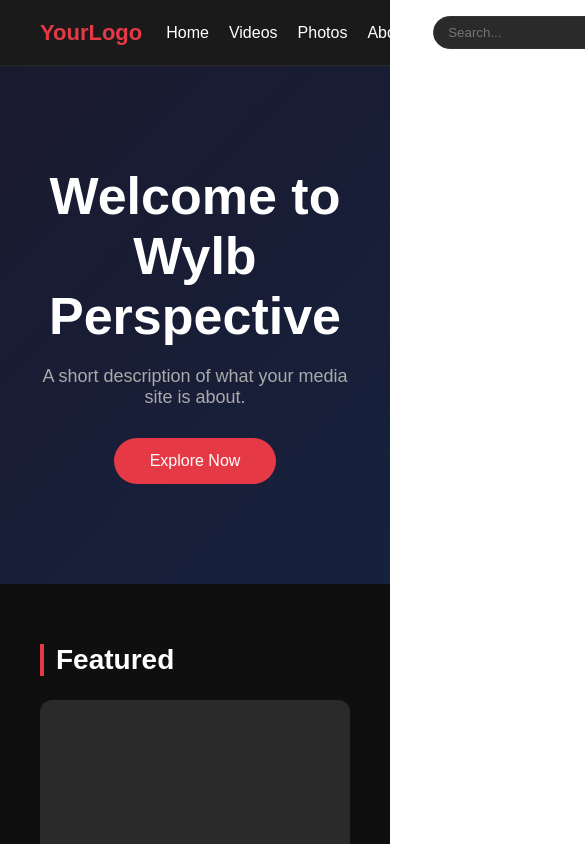
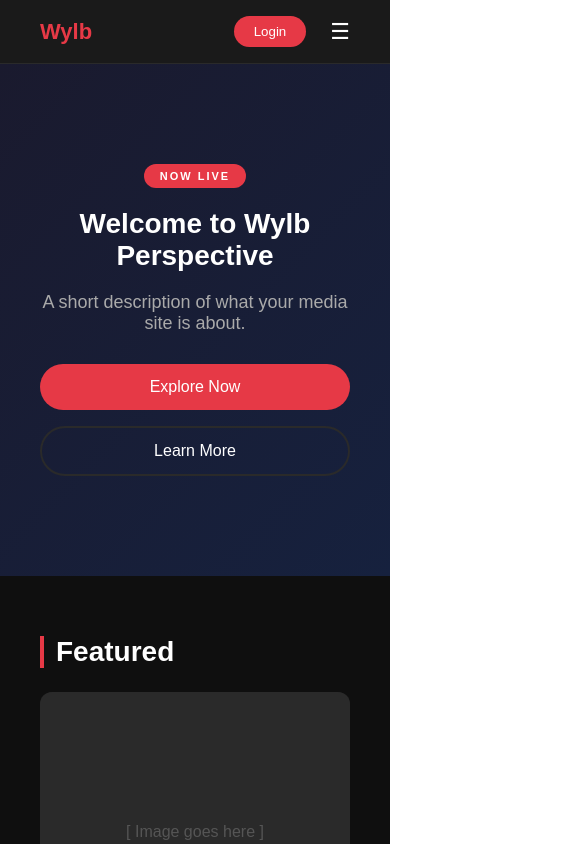
Before and after one commit to aryanpanchal-tech/Wylb-perspective, a React (Vite) app: page / in a window 390 px wide. Shown: the top 844 px of the page, 585 px wide, since content can reach past the window. Built offline with nearby package versions, Linux system fonts and the light colour scheme.

Commit message:
the navbar should now stick to the top as you scroll, nav links should scroll to sections,

```diff
--- a/src/App.css
+++ b/src/App.css
@@ -14,6 +14,9 @@
 
 /* ── NAVBAR ── */
 .navbar {
+  position: sticky;
+  top: 0;
+  z-index: 100;
   display: flex;
   align-items: center;
   gap: 24px;
@@ -31,9 +34,12 @@
   display: flex;
   gap: 20px;
   list-style: none;
-  cursor: pointer;
 }
-.navbar-links li:hover { color: #e63946; }
+.navbar-links a {
+  color: #fff;
+  text-decoration: none;
+}
+.navbar-links a:hover { color: #e63946; }
 .navbar-search {
   padding: 8px 14px;
   border-radius: 20px;
@@ -50,6 +56,14 @@
   border-radius: 20px;
   cursor: pointer;
 }
+.navbar-hamburger {
+  display: none;
+  background: none;
+  border: none;
+  color: #fff;
+  font-size: 22px;
+  cursor: pointer;
+}
 
 /* ── HERO ── */
 .hero {
@@ -62,14 +76,34 @@
   background: linear-gradient(135deg, #1a1a2e, #16213e);
   gap: 20px;
 }
+.hero-tag {
+  display: inline-block;
+  background: #e63946;
+  color: #fff;
+  font-size: 11px;
+  font-weight: 700;
+  letter-spacing: 2px;
+  text-transform: uppercase;
+  padding: 6px 16px;
+  border-radius: 20px;
+}
 .hero-title    { font-size: 52px; font-weight: bold; }
 .hero-subtitle { font-size: 18px; color: #aaa; max-width: 500px; }
-.hero-button {
-  margin-top: 10px;
+.hero-buttons  { display: flex; gap: 16px; margin-top: 10px; }
+.hero-btn-primary {
   padding: 14px 36px;
   background: #e63946;
   color: #fff;
   border: none;
+  border-radius: 30px;
+  font-size: 16px;
+  cursor: pointer;
+}
+.hero-btn-secondary {
+  padding: 14px 36px;
+  background: transparent;
+  color: #fff;
+  border: 2px solid #2a2a2a;
   border-radius: 30px;
   font-size: 16px;
   cursor: pointer;
@@ -109,7 +143,8 @@
   grid-template-columns: repeat(3, 1fr);
   gap: 24px;
 }
-.media-card       { background: #1a1a1a; border-radius: 12px; overflow: hidden; }
+.media-card       { background: #1a1a1a; border-radius: 12px; overflow: hidden; transition: transform 0.2s; }
+.media-card:hover { transform: translateY(-4px); }
 .card-thumbnail   { height: 180px; background: #2a2a2a; display: flex; align-items: center; justify-content: center; color: #555; }
 .card-content     { padding: 16px; display: flex; flex-direction: column; gap: 8px; }
 .card-category    { color: #e63946; font-size: 11px; text-transform: uppercase; letter-spacing: 1px; }
@@ -129,3 +164,34 @@
 .footer-links      { display: flex; gap: 24px; cursor: pointer; }
 .footer-links span:hover { color: #e63946; }
 .footer-copy       { color: #555; font-size: 13px; }
+
+/* ── TABLET ── */
+@media (max-width: 1024px) {
+  .media-grid { grid-template-columns: repeat(2, 1fr); }
+  .featured-card { flex-direction: column; }
+  .featured-thumbnail { width: 100%; }
+  .hero-title { font-size: 36px; }
+}
+
+/* ── MOBILE ── */
+@media (max-width: 640px) {
+  .navbar-links     { display: none; }
+  .navbar-search    { display: none; }
+  .navbar-hamburger { display: block; }
+  .navbar-links.open {
+    display: flex;
+    flex-direction: column;
+    position: absolute;
+    top: 60px;
+    left: 0;
+    right: 0;
+    background: #1a1a1a;
+    padding: 16px;
+    border-bottom: 1px solid #2a2a2a;
+  }
+  .media-grid    { grid-template-columns: 1fr; }
+  .hero-title    { font-size: 28px; }
+  .hero-buttons  { flex-direction: column; width: 100%; }
+  .hero-btn-primary,
+  .hero-btn-secondary { width: 100%; }
+}
--- a/src/components/FeaturedSection.jsx
+++ b/src/components/FeaturedSection.jsx
@@ -1,6 +1,6 @@
 function FeaturedSection() {
   return (
-    <section className="featured">
+    <section className="featured" id="featured">
 
       <h2 className="section-title">Featured</h2>
 
--- a/src/components/Footer.jsx
+++ b/src/components/Footer.jsx
@@ -1,6 +1,6 @@
 function Footer() {
   return (
-    <footer className="footer">
+    <footer className="footer" id="footer">
 
       {/* ── FOOTER LINKS ── */}
       <div className="footer-links">
--- a/src/components/Hero.jsx
+++ b/src/components/Hero.jsx
@@ -1,6 +1,8 @@
 function Hero() {
   return (
-    <section className="hero">
+    <section className="hero" id="hero">
+
+      <span className="hero-tag">Now Live</span>
 
       {/* ── MAIN HEADLINE ── */}
       <h1 className="hero-title">
@@ -12,10 +14,11 @@ function Hero() {
         A short description of what your media site is about.
       </p>
 
-      {/* ── CALL TO ACTION BUTTON ── */}
-      <button className="hero-button">
-        Explore Now
-      </button>
+      {/* ── CALL TO ACTION BUTTONS ── */}
+      <div className="hero-buttons">
+        <button className="hero-btn-primary">Explore Now</button>
+        <button className="hero-btn-secondary">Learn More</button>
+      </div>
 
     </section>
   )
--- a/src/components/MediaGrid.jsx
+++ b/src/components/MediaGrid.jsx
@@ -29,7 +29,7 @@ function MediaCard({ category, title, description }) {
 
 function MediaGrid() {
   return (
-    <section className="media-grid-section">
+    <section className="media-grid-section" id="media">
 
       <h2 className="section-title">Latest Media</h2>
 
--- a/src/components/Navbar.jsx
+++ b/src/components/Navbar.jsx
@@ -1,18 +1,22 @@
+import { useState } from 'react'
+
 function Navbar({ searchQuery, setSearchQuery }) {
+  const [menuOpen, setMenuOpen] = useState(false)
+
   return (
     <nav className="navbar">
 
       {/* ── LOGO ── */}
       <div className="navbar-logo">
-        YourLogo
+        Wylb
       </div>
 
       {/* ── NAVIGATION LINKS ── */}
-      <ul className="navbar-links">
-        <li>Home</li>
-        <li>Videos</li>
-        <li>Photos</li>
-        <li>About</li>
+      <ul className={`navbar-links ${menuOpen ? 'open' : ''}`}>
+        <li><a href="#hero">Home</a></li>
+        <li><a href="#featured">Featured</a></li>
+        <li><a href="#media">Media</a></li>
+        <li><a href="#footer">Contact</a></li>
       </ul>
 
       {/* ── SEARCH BAR ── */}
@@ -29,6 +33,14 @@ function Navbar({ searchQuery, setSearchQuery }) {
         Login
       </button>
 
+      {/* ── HAMBURGER - mobile only ── */}
+      <button
+        className="navbar-hamburger"
+        onClick={() => setMenuOpen(!menuOpen)}
+      >
+        {menuOpen ? '✕' : '☰'}
+      </button>
+
     </nav>
   )
 }
--- a/src/index.css
+++ b/src/index.css
@@ -2,6 +2,10 @@
   margin: 0;
   padding: 0;
   box-sizing: border-box;
+}
+
+html {
+  scroll-behavior: smooth;
 }
 
 body {
```
